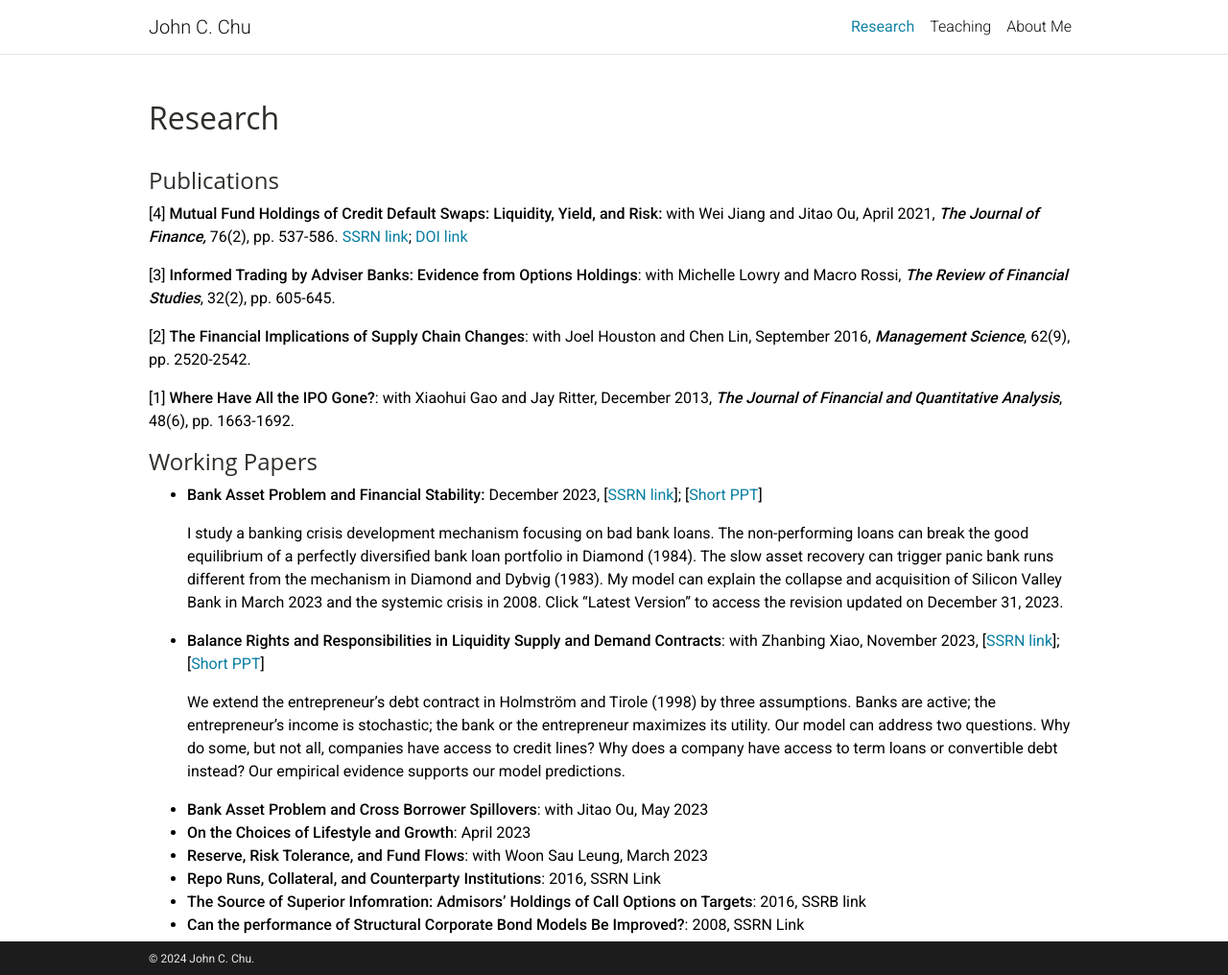
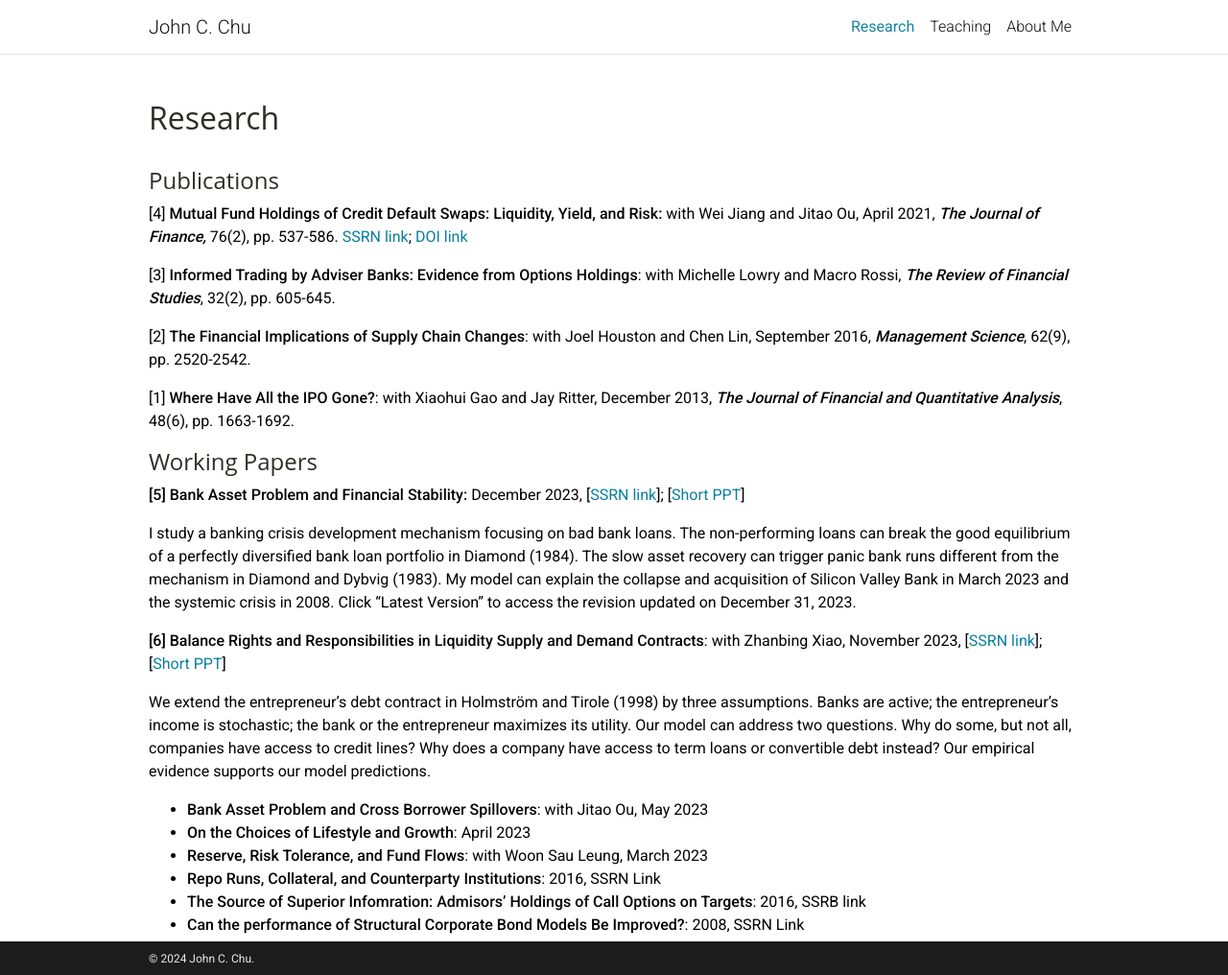
Before and after one commit to johnchu2022/website, a Jekyll site: the page built from _pages/research.md, in a window 1280 px wide and 1016 px high. Shown: the whole window at 96% size. Built offline with Jekyll 4.4.1, drawn with Linux system fonts in a browser that asks for light colours; a style sheet for code colours, icons or effects is not loaded.

Commit message:
Update Pages “research”

```diff
--- a/_pages/research.md
+++ b/_pages/research.md
@@ -17,12 +17,14 @@
 
 #### Working Papers
 
-* **Bank Asset Problem and Financial Stability:** December 2023, [[SSRN link](https://papers.ssrn.com/sol3/papers.cfm?abstract_id=4649359)]; [[Short PPT](https://www.dropbox.com/scl/fi/0d0k94sac9psjogyjxpnw/Banks_pres.pdf?rlkey=0cjopbjvq4o78ubn8fx8lbbke&dl=0)]
+**\[5] Bank Asset Problem and Financial Stability:** December 2023, [[SSRN link](https://papers.ssrn.com/sol3/papers.cfm?abstract_id=4649359)]; [[Short PPT](https://www.dropbox.com/scl/fi/0d0k94sac9psjogyjxpnw/Banks_pres.pdf?rlkey=0cjopbjvq4o78ubn8fx8lbbke&dl=0)]
 
-  I study a banking crisis development mechanism focusing on bad bank loans. The non-performing loans can break the good equilibrium of a perfectly diversified bank loan portfolio in Diamond (1984). The slow asset recovery can trigger panic bank runs different from the mechanism in Diamond and Dybvig (1983). My model can explain the collapse and acquisition of Silicon Valley Bank in March 2023 and the systemic crisis in 2008. Click “Latest Version” to access the revision updated on December 31, 2023.
-* **B﻿alance Rights and Responsibilities in Liquidity Supply and Demand Contracts**: with Zhanbing Xiao, November 2023, [](https://papers.ssrn.com/sol3/papers.cfm?abstract_id=4649372)[[SSRN link](https://papers.ssrn.com/sol3/papers.cfm?abstract_id=4649372)]; [[Short PPT](https://www.dropbox.com/scl/fi/0crnqwd8scjkqyjh0krw4/Pro_LC_pres.pdf?rlkey=nqm1pe968v72o99d2yt6uatw8&dl=0)]
+I study a banking crisis development mechanism focusing on bad bank loans. The non-performing loans can break the good equilibrium of a perfectly diversified bank loan portfolio in Diamond (1984). The slow asset recovery can trigger panic bank runs different from the mechanism in Diamond and Dybvig (1983). My model can explain the collapse and acquisition of Silicon Valley Bank in March 2023 and the systemic crisis in 2008. Click “Latest Version” to access the revision updated on December 31, 2023.
 
-  We extend the entrepreneur’s debt contract in Holmström and Tirole (1998) by three assumptions. Banks are active; the entrepreneur’s income is stochastic; the bank or the entrepreneur maximizes its utility. Our model can address two questions. Why do some, but not all, companies have access to credit lines? Why does a company have access to term loans or convertible debt instead? Our empirical evidence supports our model predictions.
+**\[6] B﻿alance Rights and Responsibilities in Liquidity Supply and Demand Contracts**: with Zhanbing Xiao, November 2023, [](https://papers.ssrn.com/sol3/papers.cfm?abstract_id=4649372)[[SSRN link](https://papers.ssrn.com/sol3/papers.cfm?abstract_id=4649372)]; [[Short PPT](https://www.dropbox.com/scl/fi/0crnqwd8scjkqyjh0krw4/Pro_LC_pres.pdf?rlkey=nqm1pe968v72o99d2yt6uatw8&dl=0)]
+
+We extend the entrepreneur’s debt contract in Holmström and Tirole (1998) by three assumptions. Banks are active; the entrepreneur’s income is stochastic; the bank or the entrepreneur maximizes its utility. Our model can address two questions. Why do some, but not all, companies have access to credit lines? Why does a company have access to term loans or convertible debt instead? Our empirical evidence supports our model predictions.
+
 * **B﻿ank Asset Problem and Cross Borrower Spillovers**: with Jitao Ou, May 2023
 * **O﻿n the Choices of Lifestyle and Growth**: April 2023
 * **R﻿eserve, Risk Tolerance, and Fund Flows**: with Woon Sau Leung, March 2023
```
